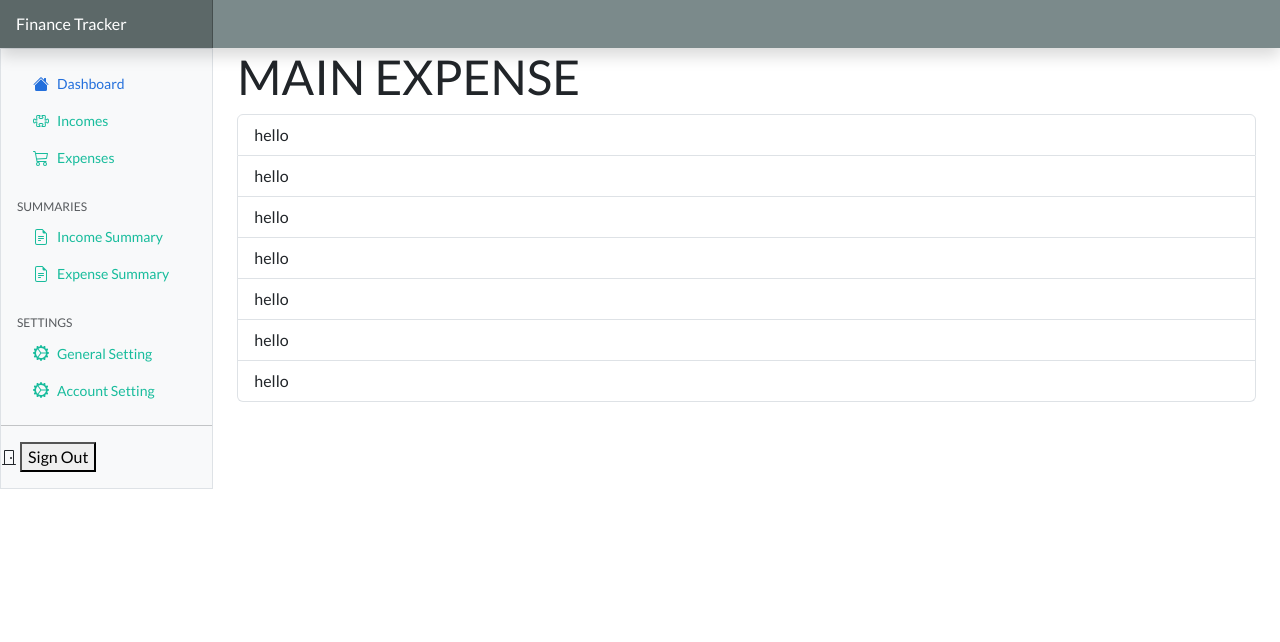
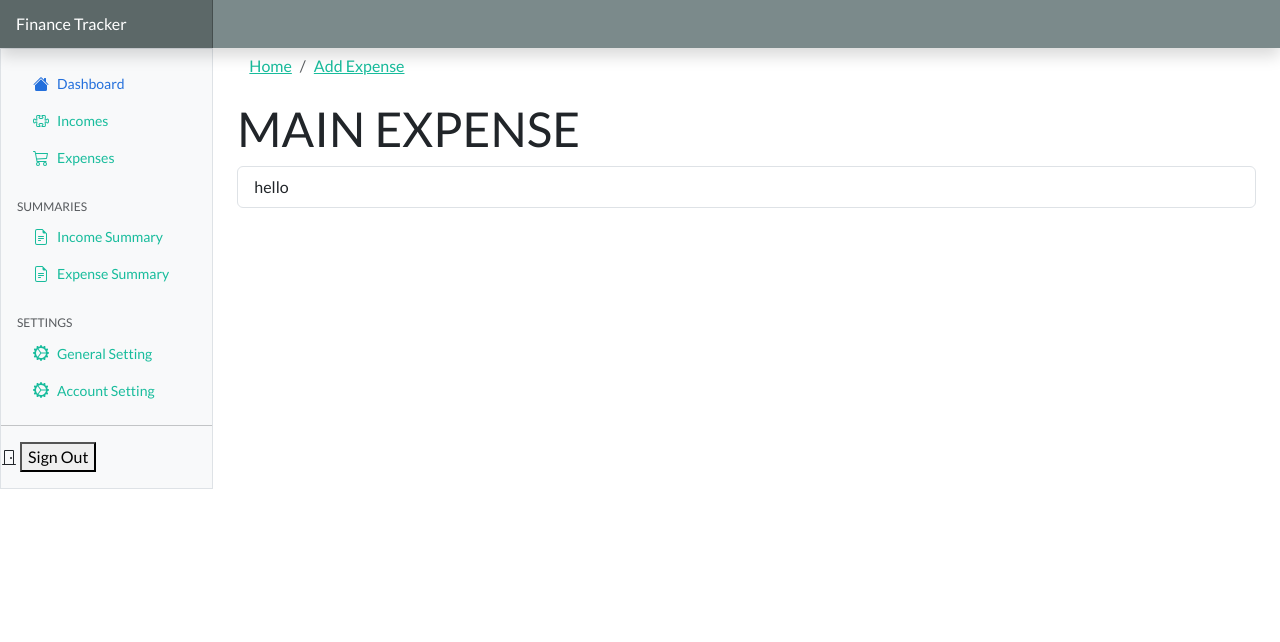
Before and after one commit to kshitizadhikari/PythonProjects, a Django app: page / in a window 1280 px wide. Shown: the top 642 px of the page. Run offline with Django 5.2, Linux system fonts and the light colour scheme; the visitor is signed in with stand-in values (Sample User, id 1); some libraries are stand-ins or nearby versions.

Commit message:
add base_expense.html

```diff
--- a/FinanceTracker/finance_tracker/templates/expenses/add_expense.html
+++ b/FinanceTracker/finance_tracker/templates/expenses/add_expense.html
@@ -1,3 +1,4 @@
-{% extends "base.html" %} {% block content %}
+{% extends "expenses/base_expense.html" %} {% block expense_content %}
 <h1>ADD EXPENSE</h1>
-{% endblock content %}
+
+{% endblock expense_content %}
--- /dev/null
+++ b/FinanceTracker/finance_tracker/templates/expenses/base_expense.html
@@ -0,0 +1,24 @@
+{% extends "base.html" %} {% block content %}
+<nav aria-label="breadcrumb">
+    <ol class="breadcrumb">
+        <li class="breadcrumb-item" ><a href="{% url "expenses-index" %}" >Home</a></li>
+        <li class="breadcrumb-item" ><a href="{% url "add-expenses" %}" >Add Expense</a></li>
+        {% comment %} <li class="breadcrumb-item active" aria-current="page">Library</li> {% endcomment %}
+    </ol>
+</nav>
+{% block expense_content %}{% endblock expense_content %} {% endblock content %}
+
+<script>
+    $(document).ready(function() {
+
+        homeLink = $("#homeLink")
+        addExpenseLink = $("#addExpenseLink")
+
+
+        homeLink.on("click", function(e) {
+            console.log("Hello");
+        });
+
+
+    })
+</script>
--- a/FinanceTracker/finance_tracker/templates/expenses/index.html
+++ b/FinanceTracker/finance_tracker/templates/expenses/index.html
@@ -1,14 +1,6 @@
-{% extends "base.html" %} {% block content %}
-
+{% extends "expenses/base_expense.html" %} {% block expense_content %}
 <h1>MAIN EXPENSE</h1>
 <ul class="list-group">
     <li class="list-group-item">hello</li>
-    <li class="list-group-item">hello</li>
-    <li class="list-group-item">hello</li>
-    <li class="list-group-item">hello</li>
-    <li class="list-group-item">hello</li>
-    <li class="list-group-item">hello</li>
-    <li class="list-group-item">hello</li>
 </ul>
-
-{% endblock content %}
+{% endblock expense_content %}
--- a/FinanceTracker/finance_tracker/user_preferences/views.py
+++ b/FinanceTracker/finance_tracker/user_preferences/views.py
@@ -21,9 +21,9 @@ def index(request):
             user_pref.save()
         else:
             UserPreference.objects.create(user=request.user, currency=currency)
-
         messages.success(request, "Currency saved successfully")
 
+    #GET
     currency_list = []
     currency_file_path = os.path.join(settings.BASE_DIR, 'currencies.json')
     with open(currency_file_path, "r") as f:
```
Also changed, not shown: FinanceTracker/finance_tracker/templates/base.html (line endings or trailing spaces).
